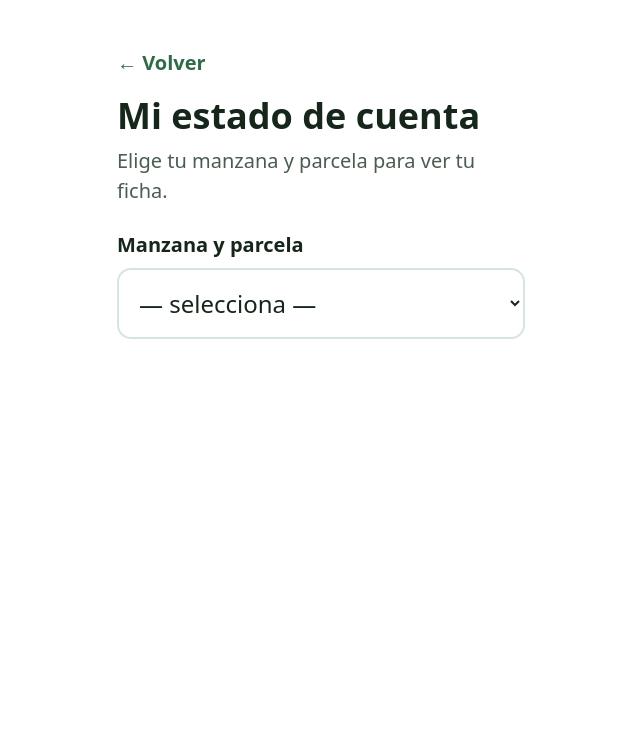
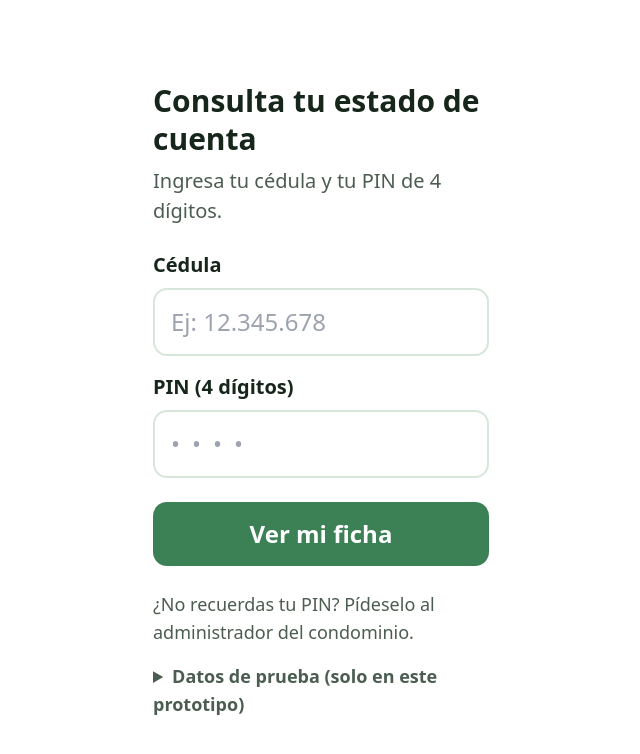
Before and after one commit to mvgarc/sansur, a Next.js app: page /residente in a window 1280 px wide. Shown: the top 754 px of the page, without its empty margins (319-959 px from the left). Built offline with nearby package versions, Linux system fonts and the light colour scheme.

Commit message:
Agrega login: usuario/contraseña para admin, cédula+PIN para residente

```diff
--- a/src/app/administrador/page.tsx
+++ b/src/app/administrador/page.tsx
@@ -1,9 +1,19 @@
+"use client";
+
+import { useState } from "react";
 import Link from "next/link";
 import { mockUnidades } from "@/data/mockUnidades";
 import { formatoMonto } from "@/lib/format";
 import TarjetaUnidad from "@/components/TarjetaUnidad";
+import AdminLogin from "@/components/AdminLogin";
 
 export default function AdministradorPage() {
+  const [autenticado, setAutenticado] = useState(false);
+
+  if (!autenticado) {
+    return <AdminLogin onSuccess={() => setAutenticado(true)} />;
+  }
+
   const alDia = mockUnidades.filter((u) => u.deuda <= 0).length;
   const conDeuda = mockUnidades.filter((u) => u.deuda > 0).length;
   const deudaTotal = mockUnidades.reduce((s, u) => s + u.deuda, 0);
--- a/src/app/residente/page.tsx
+++ b/src/app/residente/page.tsx
@@ -2,49 +2,36 @@
 
 import { useState } from "react";
 import Link from "next/link";
-import { mockUnidades } from "@/data/mockUnidades";
-import { identificarUnidad } from "@/types";
+import { Unidad, identificarUnidad } from "@/types";
 import FichaResidente from "@/components/FichaResidente";
+import ResidenteLogin from "@/components/ResidenteLogin";
 
 export default function ResidentePage() {
-  const [idSeleccionado, setIdSeleccionado] = useState("");
-  const unidad = mockUnidades.find((u) => u.id === idSeleccionado);
+  const [unidad, setUnidad] = useState<Unidad | null>(null);
+
+  if (!unidad) {
+    return <ResidenteLogin onSuccess={setUnidad} />;
+  }
 
   return (
     <main className="mx-auto max-w-md px-5 py-8 sm:py-12">
-      <Link href="/" className="text-lg font-semibold text-sansur-green-600">
-        ← Volver
-      </Link>
+      <button
+        onClick={() => setUnidad(null)}
+        className="text-lg font-semibold text-sansur-green-600"
+      >
+        ← Salir
+      </button>
 
       <h1 className="mt-4 text-3xl font-bold text-sansur-ink">
-        Mi estado de cuenta
+        {identificarUnidad(unidad)}
       </h1>
       <p className="mt-2 text-lg text-sansur-muted">
-        Elige tu manzana y parcela para ver tu ficha.
+        Este es tu estado de cuenta.
       </p>
 
-      <label htmlFor="unidad" className="mt-6 block text-lg font-semibold">
-        Manzana y parcela
-      </label>
-      <select
-        id="unidad"
-        value={idSeleccionado}
-        onChange={(e) => setIdSeleccionado(e.target.value)}
-        className="mt-2 w-full rounded-card border-2 border-sansur-border bg-white px-4 py-4 text-xl"
-      >
-        <option value="">— selecciona —</option>
-        {mockUnidades.map((u) => (
-          <option key={u.id} value={u.id}>
-            {identificarUnidad(u)} · {u.nombreResponsable}
-          </option>
-        ))}
-      </select>
-
-      {unidad && (
-        <div className="mt-8">
-          <FichaResidente unidad={unidad} />
-        </div>
-      )}
+      <div className="mt-6">
+        <FichaResidente unidad={unidad} />
+      </div>
     </main>
   );
 }
--- /dev/null
+++ b/src/components/AdminLogin.tsx
@@ -0,0 +1,83 @@
+"use client";
+
+import { useState, FormEvent } from "react";
+
+// Credenciales fijas SOLO para este prototipo sin backend.
+// En el paso de Supabase, esto se reemplaza por autenticación real
+// (Supabase Auth), y estas credenciales dejan de existir en el código.
+const USUARIO_DEMO = "admin";
+const CLAVE_DEMO = "sansur2026";
+
+export default function AdminLogin({ onSuccess }: { onSuccess: () => void }) {
+  const [usuario, setUsuario] = useState("");
+  const [clave, setClave] = useState("");
+  const [error, setError] = useState("");
+
+  function manejarEnvio(e: FormEvent) {
+    e.preventDefault();
+    if (usuario === USUARIO_DEMO && clave === CLAVE_DEMO) {
+      setError("");
+      onSuccess();
+    } else {
+      setError("Usuario o contraseña incorrectos.");
+    }
+  }
+
+  return (
+    <main className="mx-auto flex min-h-screen max-w-sm flex-col justify-center px-6">
+      <h1 className="text-2xl font-bold text-sansur-ink">
+        Acceso del administrador
+      </h1>
+      <p className="mt-2 text-lg text-sansur-muted">
+        Ingresa tu usuario y contraseña.
+      </p>
+
+      <form onSubmit={manejarEnvio} className="mt-6 flex flex-col gap-4">
+        <div>
+          <label htmlFor="usuario" className="block text-lg font-semibold">
+            Usuario
+          </label>
+          <input
+            id="usuario"
+            type="text"
+            autoComplete="username"
+            value={usuario}
+            onChange={(e) => setUsuario(e.target.value)}
+            className="mt-2 w-full rounded-card border-2 border-sansur-border bg-white px-4 py-4 text-xl"
+          />
+        </div>
+
+        <div>
+          <label htmlFor="clave" className="block text-lg font-semibold">
+            Contraseña
+          </label>
+          <input
+            id="clave"
+            type="password"
+            autoComplete="current-password"
+            value={clave}
+            onChange={(e) => setClave(e.target.value)}
+            className="mt-2 w-full rounded-card border-2 border-sansur-border bg-white px-4 py-4 text-xl"
+          />
+        </div>
+
+        {error && (
+          <p role="alert" className="text-lg font-semibold text-sansur-alert">
+            {error}
+          </p>
+        )}
+
+        <button
+          type="submit"
+          className="mt-2 rounded-card bg-sansur-green-500 px-6 py-4 text-xl font-semibold text-white transition hover:bg-sansur-green-600"
+        >
+          Ingresar
+        </button>
+      </form>
+
+      <p className="mt-6 text-base text-sansur-muted">
+        Prototipo — usuario: <code>admin</code> / contraseña: <code>sansur2026</code>
+      </p>
+    </main>
+  );
+}
--- /dev/null
+++ b/src/components/ResidenteLogin.tsx
@@ -0,0 +1,107 @@
+"use client";
+
+import { useState, FormEvent } from "react";
+import { Unidad } from "@/types";
+import { mockUnidades } from "@/data/mockUnidades";
+
+export default function ResidenteLogin({
+  onSuccess,
+}: {
+  onSuccess: (unidad: Unidad) => void;
+}) {
+  const [cedula, setCedula] = useState("");
+  const [pin, setPin] = useState("");
+  const [error, setError] = useState("");
+
+  function manejarEnvio(e: FormEvent) {
+    e.preventDefault();
+    const unidad = mockUnidades.find(
+      (u) => u.cedula.replace(/\./g, "") === cedula.replace(/\./g, "")
+    );
+
+    if (!unidad) {
+      setError("No encontramos esa cédula. Verifica que esté bien escrita.");
+      return;
+    }
+    if (unidad.pin !== pin) {
+      setError("El PIN no coincide con esa cédula.");
+      return;
+    }
+    setError("");
+    onSuccess(unidad);
+  }
+
+  return (
+    <main className="mx-auto flex min-h-screen max-w-sm flex-col justify-center px-6">
+      <h1 className="text-2xl font-bold text-sansur-ink">
+        Consulta tu estado de cuenta
+      </h1>
+      <p className="mt-2 text-lg text-sansur-muted">
+        Ingresa tu cédula y tu PIN de 4 dígitos.
+      </p>
+
+      <form onSubmit={manejarEnvio} className="mt-6 flex flex-col gap-4">
+        <div>
+          <label htmlFor="cedula" className="block text-lg font-semibold">
+            Cédula
+          </label>
+          <input
+            id="cedula"
+            type="text"
+            inputMode="numeric"
+            placeholder="Ej: 12.345.678"
+            value={cedula}
+            onChange={(e) => setCedula(e.target.value)}
+            className="mt-2 w-full rounded-card border-2 border-sansur-border bg-white px-4 py-4 text-xl"
+          />
+        </div>
+
+        <div>
+          <label htmlFor="pin" className="block text-lg font-semibold">
+            PIN (4 dígitos)
+          </label>
+          <input
+            id="pin"
+            type="password"
+            inputMode="numeric"
+            maxLength={4}
+            placeholder="••••"
+            value={pin}
+            onChange={(e) => setPin(e.target.value.replace(/\D/g, ""))}
+            className="mt-2 w-full rounded-card border-2 border-sansur-border bg-white px-4 py-4 text-xl tracking-[0.5em]"
+          />
+        </div>
+
+        {error && (
+          <p role="alert" className="text-lg font-semibold text-sansur-alert">
+            {error}
+          </p>
+        )}
+
+        <button
+          type="submit"
+          className="mt-2 rounded-card bg-sansur-green-500 px-6 py-4 text-xl font-semibold text-white transition hover:bg-sansur-green-600"
+        >
+          Ver mi ficha
+        </button>
+      </form>
+
+      <p className="mt-6 text-base text-sansur-muted">
+        ¿No recuerdas tu PIN? Pídeselo al administrador del condominio.
+      </p>
+
+      <details className="mt-4 text-base text-sansur-muted">
+        <summary className="cursor-pointer font-semibold">
+          Datos de prueba (solo en este prototipo)
+        </summary>
+        <ul className="mt-2 list-disc pl-5">
+          {mockUnidades.map((u) => (
+            <li key={u.id}>
+              {u.cedula} · PIN {u.pin}
+            </li>
+          ))}
+        </ul>
+      </details>
+    </main>
+  );
+}
--- a/src/data/mockUnidades.ts
+++ b/src/data/mockUnidades.ts
@@ -9,6 +9,7 @@ export const mockUnidades: Unidad[] = [
     parcela: 8,
     nombreResponsable: "Ana Rodríguez",
     cedula: "12.345.678",
+    pin: "1010",
     cuotaMensual: 11,
     deuda: 0,
     historial: [
@@ -22,6 +23,7 @@ export const mockUnidades: Unidad[] = [
     parcela: 15,
     nombreResponsable: "Carlos Pérez",
     cedula: "18.902.331",
+    pin: "0315",
     cuotaMensual: 11,
     deuda: 22,
     historial: [
@@ -34,6 +36,7 @@ export const mockUnidades: Unidad[] = [
     parcela: 2,
     nombreResponsable: "Rosa Delgado",
     cedula: "11.220.998",
+    pin: "0702",
     cuotaMensual: 11,
     deuda: 0,
     historial: [
@@ -46,6 +49,7 @@ export const mockUnidades: Unidad[] = [
     parcela: 11,
     nombreResponsable: "Manuel Torres",
     cedula: "20.113.045",
+    pin: "0511",
     cuotaMensual: 11,
     deuda: 11,
     historial: [
```
Also changed, not shown: src/types/index.ts (+6 -1 lines).
